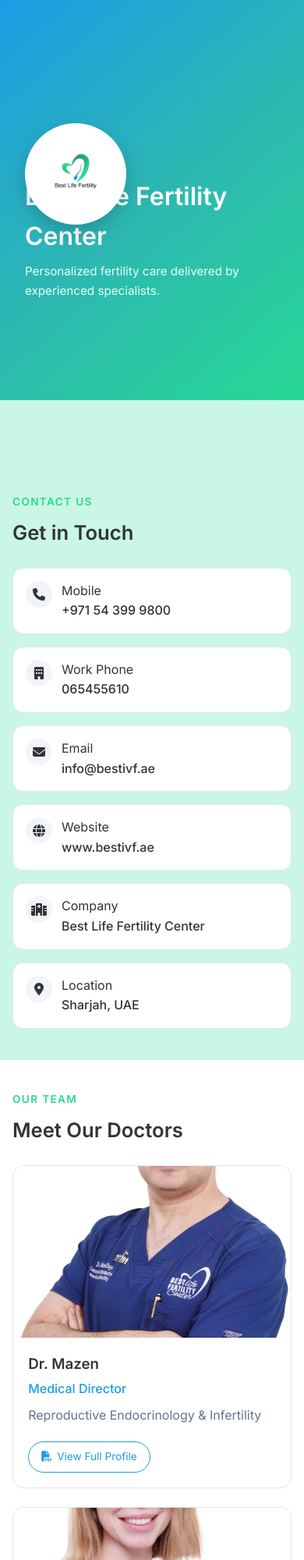
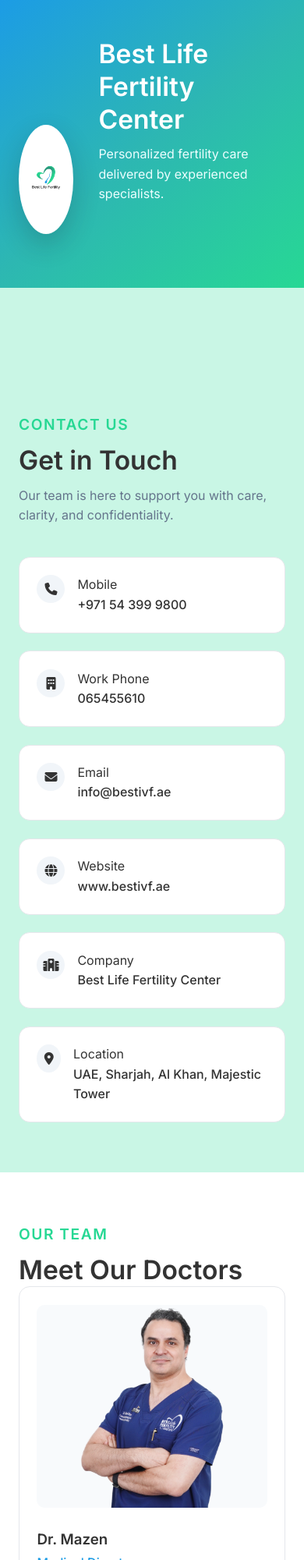
Before and after one commit to rizwana25/bestlifefertility, a plain HTML site: page index.html in a window 390 px wide. Shown: the top 2000 px of the page at 78% size. Drawn offline with Linux system fonts and the light colour scheme.

Commit message:
Fix mobile layout and doctor images

```diff
--- a/index.html
+++ b/index.html
@@ -1,264 +1,251 @@
 <!DOCTYPE html>
 <html lang="en">
 <head>
-    <meta charset="UTF-8" />
-    <meta name="viewport" content="width=device-width, initial-scale=1" />
+<meta charset="UTF-8">
+<meta name="viewport" content="width=device-width, initial-scale=1">
 <title>Best Life Fertility Center</title>
 
 <!-- Font -->
-    <link rel="preconnect" href="https://fonts.googleapis.com" />
-    <link rel="preconnect" href="https://fonts.gstatic.com" crossorigin />
-    <link
-      href="https://fonts.googleapis.com/css2?family=Inter:wght@400;500;600&display=swap"
-      rel="stylesheet"
-    />
+<link rel="preconnect" href="https://fonts.googleapis.com">
+<link rel="preconnect" href="https://fonts.gstatic.com" crossorigin>
+<link href="https://fonts.googleapis.com/css2?family=Inter:wght@400;500;600&display=swap" rel="stylesheet">
 
-    <!-- Icons -->
-    <link
-      rel="stylesheet"
-      href="https://cdnjs.cloudflare.com/ajax/libs/font-awesome/6.5.1/css/all.min.css"
-    />
+<!-- Font Awesome -->
+<link rel="stylesheet" href="https://cdnjs.cloudflare.com/ajax/libs/font-awesome/6.5.1/css/all.min.css">
 
 <style>
-      :root {
-        --blue: #1c9ce5;
-        --green: #27d894;
-        --ink: #333333;
-        --muted: #64748b;
-        --border: #e5e7eb;
-        --grad: linear-gradient(140deg, #1c9ce5, #2db7b2, #27d894);
+:root{
+  --blue:#1c9ce5;
+  --green:#27d894;
+  --ink:#333333;
+  --muted:#64748b;
+  --border:#e5e7eb;
+  --radius:14px;
+  --max:1200px;
+  --grad:linear-gradient(140deg,#1c9ce5,#2db7b2,#27d894);
 }
 
 /* RESET */
-      * {
-        box-sizing: border-box;
+*{box-sizing:border-box}
+html,body{margin:0}
+body{
+  font-family:"Inter",system-ui,sans-serif;
+  color:var(--ink);
+  background:#ffffff;
+  line-height:1.6;
 }
-      html,
-      body {
-        margin: 0;
-        padding: 0;
+img{display:block;max-width:100%}
+a{text-decoration:none;color:inherit}
+
+/* LAYOUT */
+.wrap{
+  max-width:var(--max);
+  margin:0 auto;
+  padding:4rem 1.5rem;
 }
-      body {
-        font-family: "Inter", system-ui, sans-serif;
-        background: #fff;
-        color: var(--ink);
-        line-height: 1.6;
-      }
-      img {
-        max-width: 100%;
-        display: block;
-      }
-      a {
-        text-decoration: none;
-        color: inherit;
-      }
-
-      /* CONTAINER */
-      .wrap {
-        max-width: 1100px;
-        margin: 0 auto;
-        padding: 2.5rem 1rem;
-      }
-
-      /* TEXT */
-      h1 {
-        font-size: 2rem;
-        margin: 0;
-      }
-      h2 {
-        font-size: 1.6rem;
-        margin: 0;
-      }
-      h3 {
-        margin: 0;
-      }
-      p {
-        color: var(--muted);
-        margin: 0.5rem 0;
-      }
+h1,h2,h3{margin:0;line-height:1.25}
+h1{font-size:2.6rem;font-weight:600}
+h2{font-size:2.1rem;font-weight:600}
+p{color:var(--muted);margin:.7rem 0}
 
 /* ================= HEADER ================= */
-      .header {
-        background: var(--grad);
-        color: #fff;
-        padding: 2.5rem 1rem 5rem;
+.header{
+  background:var(--grad);
+  padding:3rem 0 6rem;
+  color:#ffffff;
 }
-      .header-inner {
-        display: flex;
-        flex-direction: column;
-        gap: 1rem;
+.header-inner{
+  max-width:var(--max);
+  margin:0 auto;
+  padding:0 1.5rem;
+  display:flex;
+  align-items:center;
+  gap:2rem;
 }
-      .logo-overlap {
-        width: 130px;
-        height: 130px;
-        background: #fff;
-        border-radius: 50%;
-        display: flex;
-        align-items: center;
-        justify-content: center;
-        transform: translateY(60%);
-        box-shadow: 0 10px 25px rgba(0, 0, 0, 0.18);
+.logo-overlap{
+  width:200px;
+  height:200px;
+  background:#ffffff;
+  border-radius:50%;
+  display:flex;
+  align-items:center;
+  justify-content:center;
+  transform:translateY(80%);
+  box-shadow:0 14px 34px rgba(15,23,42,.2);
 }
-      .logo-overlap img {
-        max-width: 85%;
-      }
-      .brand-text p {
-        color: #eafff6;
-        font-size: 0.95rem;
-      }
+.logo-overlap img{max-width:105%}
+.brand-text h1{font-size:3rem}
+.brand-text p{color:#ecfeff;max-width:52ch}
 
 /* ================= CONTACT ================= */
-      .hero {
-        background: #c9f6e5;
-        padding-top: 5rem;
+.hero{
+  background:#c9f6e5;
+  padding-top:6rem;
 }
-      .section-eyebrow {
-        color: var(--green);
-        font-weight: 600;
-        letter-spacing: 0.1em;
-        font-size: 0.85rem;
-        margin-bottom: 0.5rem;
+.section-eyebrow{
+  color:var(--green);
+  font-size:2.5rem;
+  letter-spacing:.12em;
+  font-weight:600;
+  margin-bottom:.6rem;
 }
-      .contact-grid {
-        display: grid;
-        grid-template-columns: 1fr;
-        gap: 1rem;
-        margin-top: 1.5rem;
+.section-subtitle{max-width:520px;margin-bottom:2.5rem}
+.contact-grid{
+  display:grid;
+  grid-template-columns:repeat(2,1fr);
+  gap:1.4rem;
 }
-      .contact-card {
-        background: #fff;
-        border: 1px solid var(--border);
-        border-radius: 14px;
-        padding: 1rem;
-        display: flex;
-        gap: 0.75rem;
+.contact-card{
+  background:#fff;
+  border:1px solid var(--border);
+  border-radius:var(--radius);
+  padding:1.4rem;
+  display:flex;
+  gap:1rem;
 }
-      .icon {
-        width: 34px;
-        height: 34px;
-        border-radius: 50%;
-        background: #f1f5f9;
-        display: flex;
-        align-items: center;
-        justify-content: center;
+.icon{
+  width:36px;
+  height:36px;
+  border-radius:50%;
+  background:#f1f5f9;
+  display:flex;
+  align-items:center;
+  justify-content:center;
 }
-      .contact-card strong {
-        display: block;
-        font-weight: 500;
-      }
+.contact-card strong{display:block;font-weight:500}
 
 /* ================= DOCTORS ================= */
-      .doctors {
-        background: #fff;
+.doctors{
+  background:#ffffff;
 }
-      .doctor-grid {
-        display: grid;
-        grid-template-columns: 1fr;
-        gap: 1.5rem;
-        margin-top: 1.5rem;
+.doctor-grid{
+  display:grid;
+  grid-template-columns:1fr 1fr;
+  gap:2.5rem;
 }
-      .doctor-card {
-        border: 1px solid var(--border);
-        border-radius: 14px;
-        overflow: hidden;
+.doctor-card{
+  display:grid;
+  grid-template-columns:160px 1fr;
+  gap:1.8rem;
+  padding:2rem;
+  border:1px solid var(--border);
+  border-radius:var(--radius);
 }
-      .doctor-card img {
-        width: 100%;
-        height: 220px;
-        object-fit: cover;
+.doctor-card img{
+  width:100%;
+  height:220px;
+  object-fit:cover;
+  border-radius:10px;
 }
-      .doctor-content {
-        padding: 1.2rem;
+.doctor-role{
+  color:var(--blue);
+  font-weight:500;
+  margin:.4rem 0;
 }
-      .doctor-role {
-        color: var(--blue);
-        font-weight: 500;
-        margin: 0.3rem 0;
+.doctor-link{
+  display:inline-flex;
+  align-items:center;
+  gap:.5rem;
+  margin-top:1rem;
+  padding:.55rem 1.1rem;
+  font-size:.9rem;
+  font-weight:500;
+  color:var(--blue);
+  border:1.5px solid var(--blue);
+  border-radius:999px;
+  transition:all .25s ease;
 }
-      .doctor-link {
-        display: inline-flex;
-        align-items: center;
-        gap: 0.4rem;
-        margin-top: 0.8rem;
-        padding: 0.5rem 1rem;
-        font-size: 0.85rem;
-        border: 1.5px solid var(--blue);
-        color: var(--blue);
-        border-radius: 999px;
-      }
-      .doctor-link:hover {
-        background: var(--blue);
-        color: #fff;
+.doctor-link:hover{
+  background:var(--blue);
+  color:#ffffff;
 }
 
 /* ================= SOCIAL ================= */
-      .social {
-        background: var(--grad);
-        color: #fff;
-        text-align: center;
+.social{
+  background:var(--grad);
+  color:#ffffff;
+  text-align:center;
 }
-      .social-buttons {
-        display: grid;
-        grid-template-columns: 1fr 1fr;
-        gap: 0.8rem;
-        margin-top: 1.5rem;
+.social-buttons{
+  display:flex;
+  flex-wrap:wrap;
+  justify-content:center;
+  gap:1rem;
+  margin-top:2rem;
 }
-      .social-buttons a {
-        background: #fff;
-        color: #111;
-        padding: 0.6rem;
-        border-radius: 999px;
-        display: flex;
-        align-items: center;
-        justify-content: center;
-        gap: 0.4rem;
-        font-size: 0.85rem;
+.social-buttons a{
+  background:#ffffff;
+  color:#111;
+  padding:.75rem 1.4rem;
+  border-radius:999px;
+  display:flex;
+  align-items:center;
+  gap:.6rem;
+  font-weight:500;
 }
 
-      /* ================= TABLET / DESKTOP ================= */
-      @media (min-width: 768px) {
-        h1 {
-          font-size: 2.6rem;
-        }
-        h2 {
-          font-size: 2.1rem;
+/* ================= MOBILE FIXES ONLY ================= */
+@media (max-width:600px){
+
+  /* Logo balance */
+  .logo-overlap{
+    width:140px;
+    height:140px;
+    transform:translateY(55%);
+    margin-bottom:1rem;
   }
 
-        .header-inner {
-          flex-direction: row;
-          align-items: center;
+  .brand-text h1{
+    font-size:2.1rem;
   }
-        .logo-overlap {
-          width: 180px;
-          height: 180px;
+
+  /* Contact title size */
+  .section-eyebrow{
+    font-size:1.2rem;
+    letter-spacing:.08em;
   }
-        .contact-grid {
-          grid-template-columns: 1fr 1fr;
+
+  /* Contact grid */
+  .contact-grid{
+    grid-template-columns:1fr;
   }
-        .doctor-grid {
-          grid-template-columns: 1fr 1fr;
+
+  /* Doctor cards */
+  .doctor-grid{
+    grid-template-columns:1fr;
   }
-        .social-buttons {
-          display: flex;
-          flex-wrap: wrap;
-          justify-content: center;
+
+  .doctor-card{
+    grid-template-columns:1fr;
+    padding:1.4rem;
+  }
+
+  .doctor-card img{
+    height:auto;
+    max-height:260px;
+    object-fit:contain;
+    background:#f8fafc;
+  }
+
+  .doctor-link{
+    width:100%;
+    justify-content:center;
   }
 }
 </style>
 </head>
 
 <body>
+
 <!-- HEADER -->
 <header class="header">
-      <div class="wrap header-inner">
+  <div class="header-inner">
     <div class="logo-overlap">
-          <img src="logo.png" alt="Best Life Fertility Center" />
+      <img src="logo.png" alt="Best Life Fertility Center">
     </div>
     <div class="brand-text">
       <h1>Best Life Fertility Center</h1>
-          <p>
-            Personalized fertility care delivered by experienced specialists.
-          </p>
+      <p>Personalized fertility care delivered by experienced specialists.</p>
     </div>
   </div>
 </header>
@@ -268,52 +255,17 @@
   <div class="wrap">
     <div class="section-eyebrow">CONTACT US</div>
     <h2>Get in Touch</h2>
+    <p class="section-subtitle">
+      Our team is here to support you with care, clarity, and confidentiality.
+    </p>
 
     <div class="contact-grid">
-          <div class="contact-card">
-            <div class="icon"><i class="fa-solid fa-phone"></i></div>
-            <div>
-              Mobile<strong
-                ><a href="tel:+971543999800">+971 54 399 9800</a></strong
-              >
-            </div>
-          </div>
-          <div class="contact-card">
-            <div class="icon"><i class="fa-solid fa-building"></i></div>
-            <div>
-              Work Phone<strong><a href="tel:065455610">065455610</a></strong>
-            </div>
-          </div>
-          <div class="contact-card">
-            <div class="icon"><i class="fa-solid fa-envelope"></i></div>
-            <div>
-              Email<strong
-                ><a href="mailto:info@bestivf.ae">info@bestivf.ae</a></strong
-              >
-            </div>
-          </div>
-          <div class="contact-card">
-            <div class="icon"><i class="fa-solid fa-globe"></i></div>
-            <div>
-              Website<strong
-                ><a href="https://bestivf.ae">www.bestivf.ae</a></strong
-              >
-            </div>
-          </div>
-          <div class="contact-card">
-            <div class="icon"><i class="fa-solid fa-hospital"></i></div>
-            <div>Company<strong>Best Life Fertility Center</strong></div>
-          </div>
-          <div class="contact-card">
-            <div class="icon"><i class="fa-solid fa-location-dot"></i></div>
-            <div>
-              Location<strong
-                ><a href="https://maps.app.goo.gl/DW5zbqZiMJ3XAJaK9"
-                  >Sharjah, UAE</a
-                ></strong
-              >
-            </div>
-          </div>
+      <div class="contact-card"><div class="icon"><i class="fa-solid fa-phone"></i></div><div>Mobile<strong><a href="tel:+971543999800">+971 54 399 9800</a></strong></div></div>
+      <div class="contact-card"><div class="icon"><i class="fa-solid fa-building"></i></div><div>Work Phone<strong><a href="tel:065455610">065455610</a></strong></div></div>
+      <div class="contact-card"><div class="icon"><i class="fa-solid fa-envelope"></i></div><div>Email<strong><a href="mailto:info@bestivf.ae">info@bestivf.ae</a></strong></div></div>
+      <div class="contact-card"><div class="icon"><i class="fa-solid fa-globe"></i></div><div>Website<strong><a href="https://bestivf.ae" target="_blank">www.bestivf.ae</a></strong></div></div>
+      <div class="contact-card"><div class="icon"><i class="fa-solid fa-hospital"></i></div><div>Company<strong>Best Life Fertility Center</strong></div></div>
+      <div class="contact-card"><div class="icon"><i class="fa-solid fa-location-dot"></i></div><div>Location<strong><a href="https://maps.app.goo.gl/DW5zbqZiMJ3XAJaK9" target="_blank">UAE, Sharjah, Al Khan, Majestic Tower</a></strong></div></div>
     </div>
   </div>
 </section>
@@ -326,26 +278,22 @@
 
     <div class="doctor-grid">
       <div class="doctor-card">
-            <img src="maz.png" />
-            <div class="doctor-content">
+        <img src="maz.png" alt="Dr. Mazen">
+        <div>
           <h3>Dr. Mazen</h3>
           <div class="doctor-role">Medical Director</div>
           <p>Reproductive Endocrinology & Infertility</p>
-              <a class="doctor-link" href="mazenpdf.pdf"
-                ><i class="fa-solid fa-file-pdf"></i> View Full Profile</a
-              >
+          <a class="doctor-link" href="mazenpdf.pdf" target="_blank"><i class="fa-solid fa-file-pdf"></i> View Full Profile</a>
         </div>
       </div>
 
       <div class="doctor-card">
-            <img src="car.png" />
-            <div class="doctor-content">
+        <img src="car.png" alt="Dr. Carolina">
+        <div>
           <h3>Dr. Carolina</h3>
           <div class="doctor-role">IVF Specialist</div>
           <p>Obstetrician, Gynecologist & IVF Specialist</p>
-              <a class="doctor-link" href="carolinepdf.pdf"
-                ><i class="fa-solid fa-file-pdf"></i> View Full Profile</a
-              >
+          <a class="doctor-link" href="carolinepdf.pdf" target="_blank"><i class="fa-solid fa-file-pdf"></i> View Full Profile</a>
         </div>
       </div>
     </div>
@@ -356,25 +304,17 @@
 <section class="social">
   <div class="wrap">
     <h2>Connect With Us</h2>
+    <p>Follow Best Life Fertility Center across our official platforms.</p>
 
     <div class="social-buttons">
-          <a href="https://bestivf.ae"
-            ><i class="fa-solid fa-globe"></i> Website</a
-          >
-          <a href="https://wa.me/971543999800"
-            ><i class="fa-brands fa-whatsapp"></i> WhatsApp</a
-          >
-          <a href="https://www.instagram.com/bestlifeivf"
-            ><i class="fa-brands fa-instagram"></i> Instagram</a
-          >
-          <a href="https://www.facebook.com/share/17z7952eeX/?mibextid=wwXIfr"
-            ><i class="fa-brands fa-facebook-f"></i> Facebook</a
-          >
-          <a href="https://www.tiktok.com/@bestlifefertility"
-            ><i class="fa-brands fa-tiktok"></i> TikTok</a
-          >
+      <a href="https://bestivf.ae" target="_blank"><i class="fa-solid fa-globe"></i> Website</a>
+      <a href="https://wa.me/971543999800" target="_blank"><i class="fa-brands fa-whatsapp"></i> WhatsApp</a>
+      <a href="https://www.instagram.com/bestlifeivf" target="_blank"><i class="fa-brands fa-instagram"></i> Instagram</a>
+      <a href="https://www.facebook.com/share/17z7952eeX/?mibextid=wwXIfr" target="_blank"><i class="fa-brands fa-facebook-f"></i> Facebook</a>
+      <a href="https://www.tiktok.com/@bestlifefertility" target="_blank"><i class="fa-brands fa-tiktok"></i> TikTok</a>
     </div>
   </div>
 </section>
+
 </body>
 </html>
```
Lines whose indentation alone changed are shown as unchanged.
